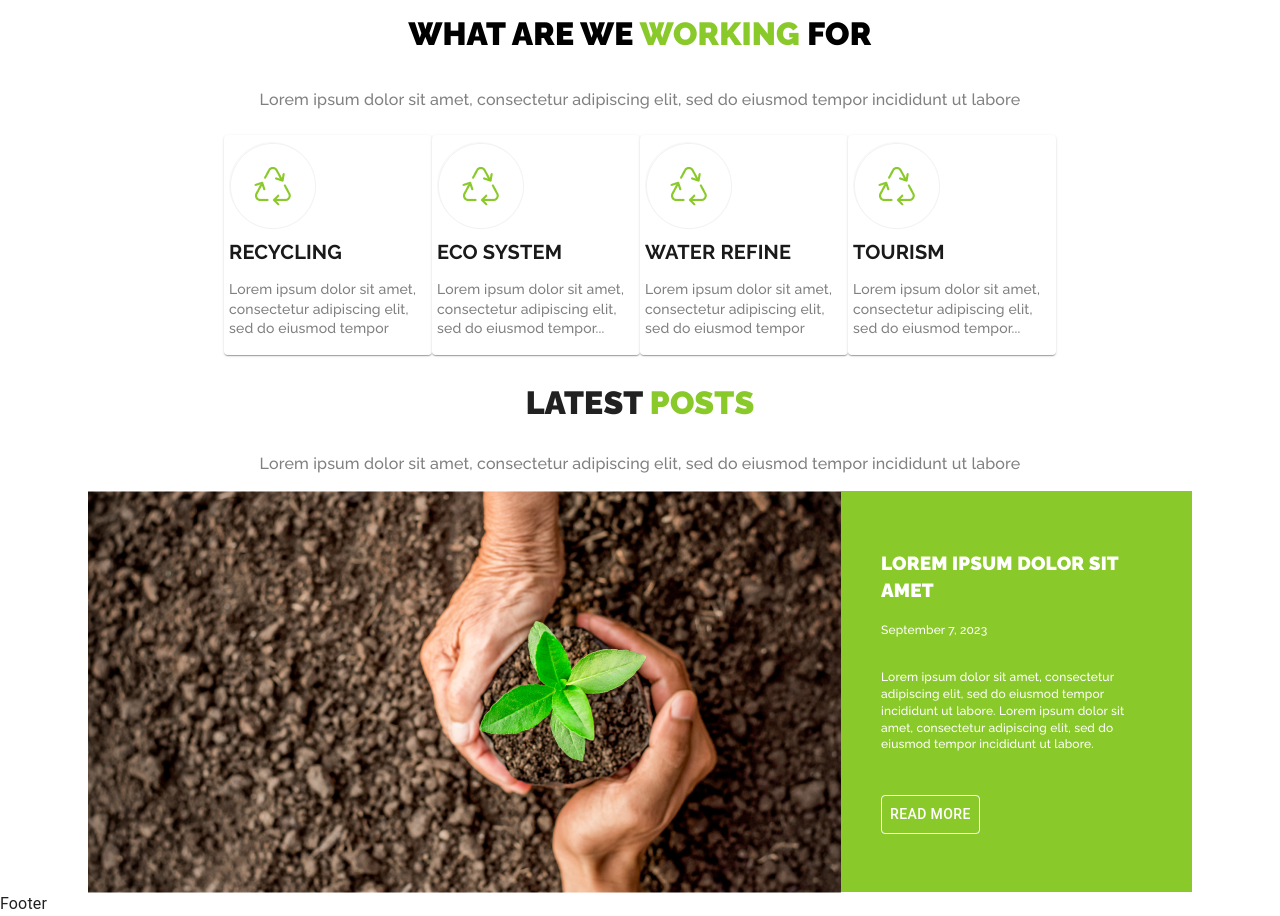
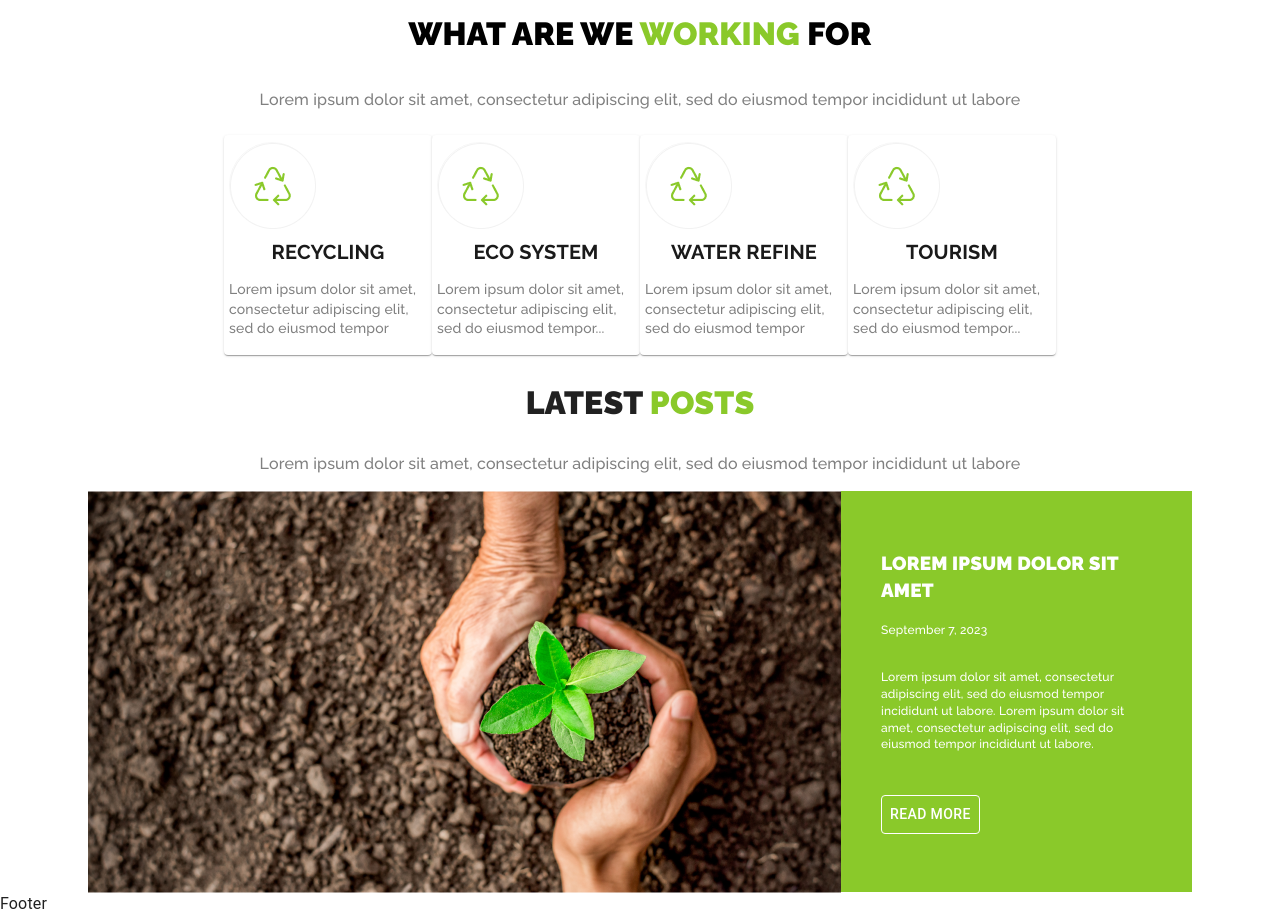
Before and after one commit to vavva1987/ecotour-project, a React (Create React App) app: page / in a window 1280 px wide. Shown: the part 880-1796 px from the top of the page. Built offline with nearby package versions, Linux system fonts and the light colour scheme.

Commit message:
Del flex-start

```diff
--- a/src/components/ProductsList/ProductList.css
+++ b/src/components/ProductsList/ProductList.css
@@ -3,7 +3,6 @@
   height: 220px;
   display: flex;
   flex-direction: column;
-  align-items: start;
   justify-content: center;
   margin: 0;
   padding: 5px;
```
Also changed, not shown: 1 other file (tests, documents, lock files or other folders).
